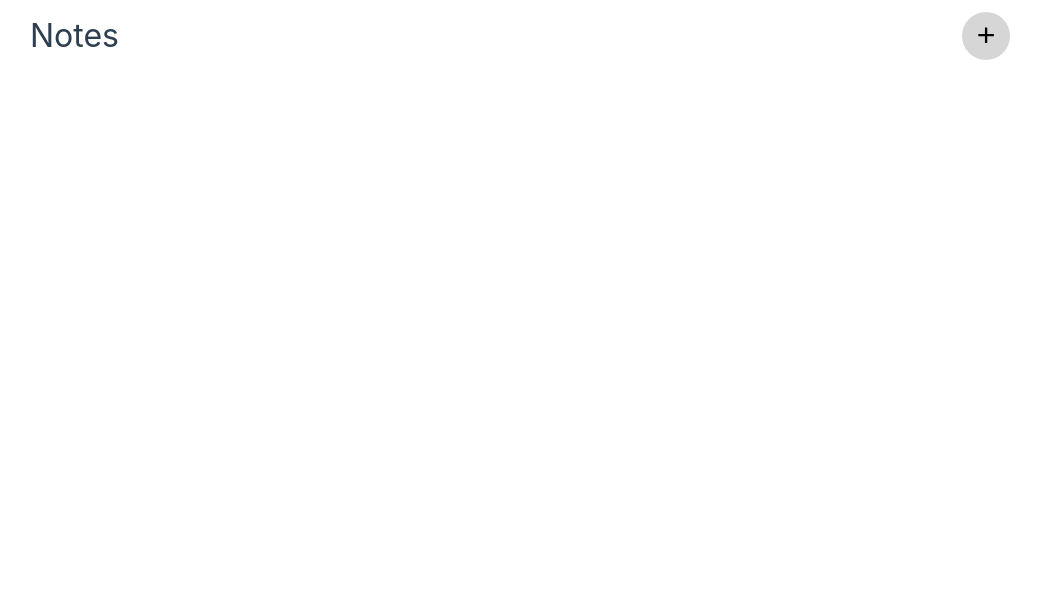
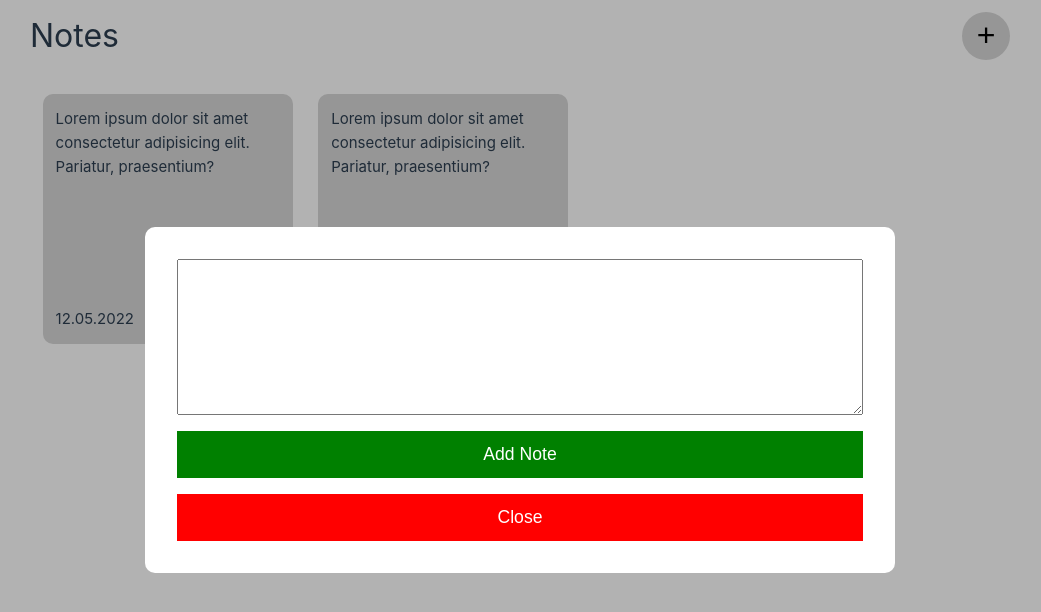
Before and after one commit to mulga/mynotes, a Vue app: page / in a window 1280 px wide. Shown: the top 612 px of the page, without its empty margins (120-1161 px from the left). Built offline with nearby package versions, Linux system fonts and the light colour scheme.

Commit message:
feat: add card and modal overlay

```diff
--- a/src/App.vue
+++ b/src/App.vue
@@ -1,14 +1,31 @@
 <template>
   <main>
+    <div class="overlay">
+      <div class="modal">
+        <textarea name="newNote" id="newNote" cols="30" rows="10"></textarea>
+        <button class="btn-add-note">Add Note</button>
+        <button class="btn-close">Close</button>
+      </div>
+    </div>
     <div class="container">
       <header>
         <h1>Notes</h1>
-        <button class="new-note">+</button>
+        <button class="btn-new-note">+</button>
       </header>
       <div class="cards-container">
         <div class="card">
-          <p class="main-text"></p>
-          <p class="date"></p>
+          <p class="main-text">
+            Lorem ipsum dolor sit amet consectetur adipisicing elit. Pariatur,
+            praesentium?
+          </p>
+          <p class="date">12.05.2022</p>
+        </div>
+        <div class="card">
+          <p class="main-text">
+            Lorem ipsum dolor sit amet consectetur adipisicing elit. Pariatur,
+            praesentium?
+          </p>
+          <p class="date">12.05.2022</p>
         </div>
       </div>
     </div>
@@ -18,6 +35,17 @@
 <script setup></script>
 
 <style scoped>
+.overlay {
+  position: absolute;
+  z-index: 99;
+  width: 100%;
+  height: 100%;
+  background-color: rgba(0, 0, 0, 0.3);
+  display: flex;
+  align-items: center;
+  justify-content: center;
+}
+
 main {
   height: 100vh;
   width: 100vw;
@@ -35,12 +63,17 @@ header {
   margin-bottom: 20px;
 }
 
+.cards-container {
+  display: flex;
+  flex-wrap: wrap;
+}
+
 h1 {
   font-size: 2rem;
   font-weight: 400;
 }
 
-.new-note {
+.btn-new-note {
   font-size: 2rem;
   font-weight: 400;
   padding: 1rem;
@@ -53,4 +86,41 @@ h1 {
   display: grid;
   place-content: center;
 }
+
+.card {
+  width: 250px;
+  height: 250px;
+  background: #cccc;
+  padding: 0.8rem;
+  border-radius: 10px;
+  display: flex;
+  flex-direction: column;
+  justify-content: space-between;
+  margin: 0.8rem;
+}
+
+/* model */
+
+.modal {
+  width: 750px;
+  background-color: #fff;
+  border-radius: 10px;
+  padding: 2rem;
+  position: relative;
+  display: flex;
+  flex-direction: column;
+}
+
+.btn-add-note,
+.btn-close {
+  padding: 0.8rem 1rem;
+  border: none;
+  background-color: green;
+  color: #fff;
+  font-size: 1.1rem;
+  margin-top: 1rem;
+}
+.btn-close {
+  background-color: red;
+}
 </style>
```
